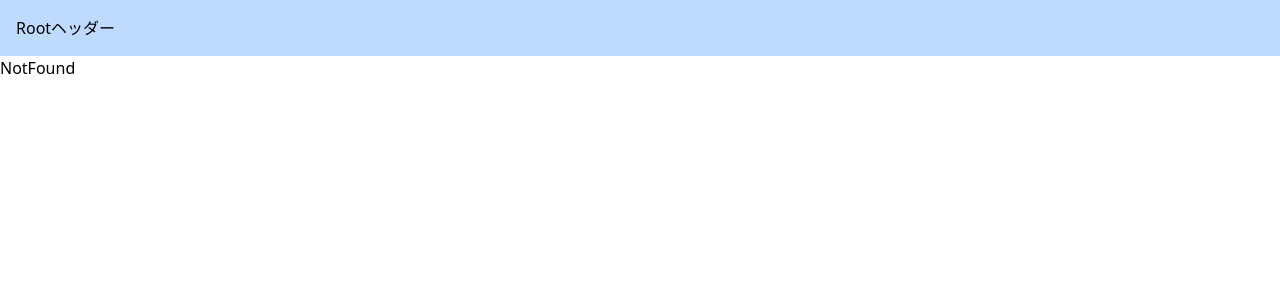
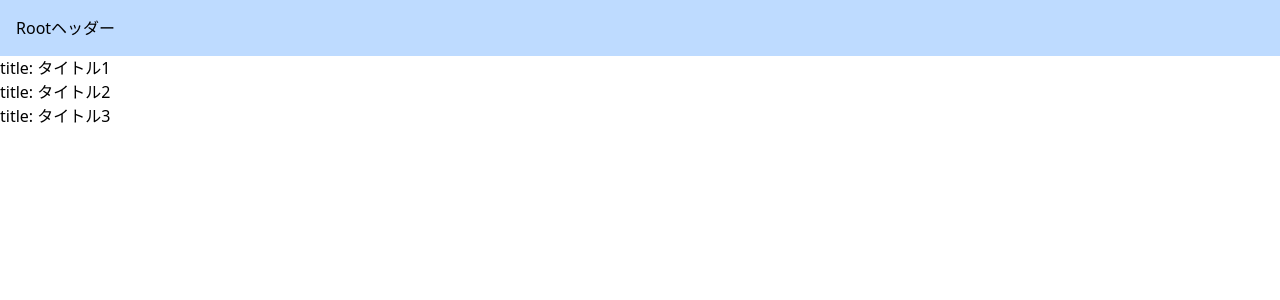
Before and after one commit to Jigubkmn/next-udemy-basic, a Next.js app: page /blog in a window 1280 px wide. Before the commit this address had no page. Shown: the top 300 px of the page. Built offline with nearby package versions, Linux system fonts and the light colour scheme.

Commit message:
ローティングページの表示

```diff
--- /dev/null
+++ b/src/app/blog/loading.tsx
@@ -0,0 +1,5 @@
+export default function Loading() {
+  return (
+    <div>Loading...</div>
+  )
+}
--- /dev/null
+++ b/src/app/blog/page.tsx
@@ -0,0 +1,29 @@
+
+// ダミーデータ
+const articles = [
+  {id: "1", title: "タイトル1"},
+  {id: "2", title: "タイトル2"},
+  {id: "3", title: "タイトル3"},
+]
+
+// 3秒間待機
+async function fetchArticles() {
+  await new Promise((resolve) => setTimeout(resolve, 3000))
+  return articles
+}
+
+
+export default async function BlogPage() {
+  const  articles = await fetchArticles
+  return (
+    <div>
+      <ul>
+        {(await articles()).map((article: {id: string, title: string}) => (
+          <li key={article.id}>
+            title: {article.title}
+          </li>
+        ))}
+      </ul>
+    </div>
+  )
+}
```
